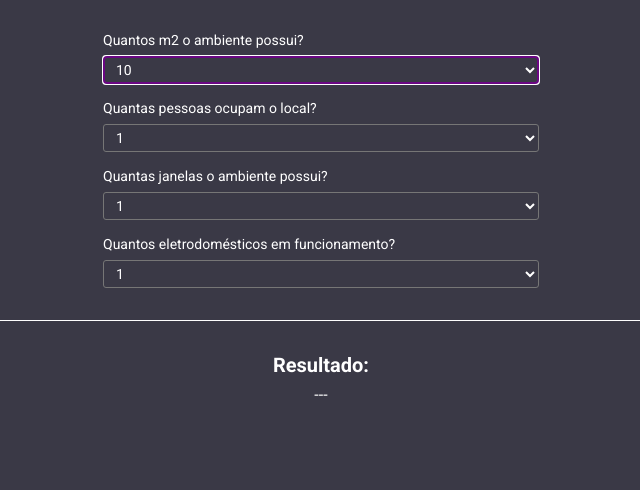
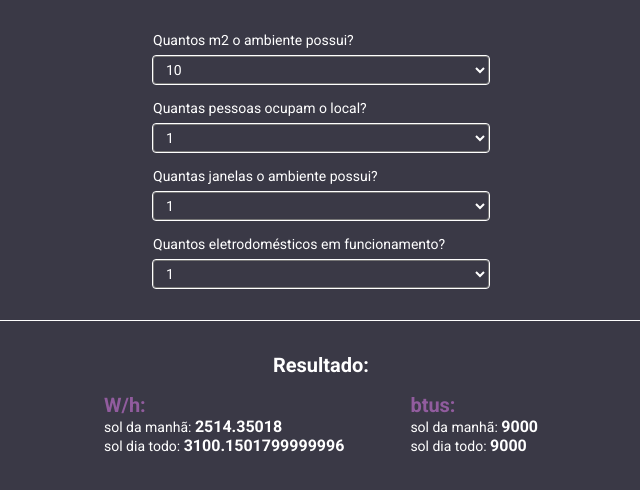
Before and after one commit to gledsonmiranda/btu-calculator, a plain HTML site: page index.html in a window 1280 px wide. Shown: the whole page, without its empty margins (319-959 px from the left). Drawn offline with Linux system fonts and the light colour scheme.

Commit message:
fix: stylesfor form

```diff
--- a/assets/btu-calculator.js
+++ b/assets/btu-calculator.js
@@ -1,11 +1,4 @@
-const input = {
-  meter: 0,
-  people: 0,
-  window: 0,
-  appliance: 0,
-};
-
-var btuCalculatorData = {
+const btuCalculatorData = {
   wattsReferenceNumber: 0.2929,
   morningSunReference: 600,
   allDaySunReference: 800,
@@ -21,7 +14,7 @@ var btuCalculatorData = {
   ]
 };
 
-var btuCalculator = {
+const btuCalculator = {
   getMorningSunWatts: (meter) => {
     let btu = meter * btuCalculatorData.morningSunReference;
 
@@ -65,6 +58,16 @@ var btuCalculator = {
 
     return btuReference[0].value;
   },
+  loadFormData: () => {
+    const formData = {
+      meter: Number(document.querySelector('select[name="meter"').value),
+      people: Number(document.querySelector('select[name="people"').value),
+      window: Number(document.querySelector('select[name="window"').value),
+      appliance: Number(document.querySelector('select[name="appliance"').value),
+    }
+
+    btuCalculator.init(formData);
+  },
   init: (input) => {
     const morningSun = btuCalculator.getMorningSunWatts(input.meter);
     const allDaySun = btuCalculator.getAllDaySunWatts(input.meter);
@@ -92,13 +95,21 @@ var btuCalculator = {
       allDaySun: btuCalculator.getBtuByReference(resultWatts.allDaySunWatts)
     }
 
-    console.log(dataWatts);
+    console.log('dataWatts', dataWatts);
     console.log('resultWatts', resultWatts);
     console.log('resultBtus', resultBtus);
 
     btuCalculator.showResult(`
-     sol da manha: ${resultBtus.morningSun}<br>
-     sol dia todo: ${resultBtus.allDaySun}
+      <div class="item">
+        <span class="title">W/h:</span>
+        <p>sol da manhã: <strong>${resultWatts.morningSun}</strong></p>
+        <p>sol dia todo: <strong>${resultWatts.allDaySun}</strong></p>
+      </div>
+      <div class="item">
+        <span class="title">btus:</span>
+        <p>sol da manhã: <strong>${resultBtus.morningSun}</strong></p>
+        <p>sol dia todo: <strong>${resultBtus.allDaySun}</strong></p>
+      </div>
     `);
   },
 };
@@ -109,13 +120,8 @@ if (formBtu) {
   formBtu.addEventListener('change', (e) => {
     e.preventDefault();
 
-    const formData = {
-      meter: Number(document.querySelector('select[name="meter"').value),
-      people: Number(document.querySelector('select[name="people"').value),
-      window: Number(document.querySelector('select[name="window"').value),
-      appliance: Number(document.querySelector('select[name="appliance"').value),
-    }
+    btuCalculator.loadFormData();
+  });
 
-    btuCalculator.init(formData);
-  });
+  btuCalculator.loadFormData();
 }
--- a/assets/style.css
+++ b/assets/style.css
@@ -1,10 +1,18 @@
+:root {
+  --purple: rgb(145, 92, 158);
+}
+
 * {
   margin: 0;
   padding: 0;
   box-sizing: border-box;
 }
 
-body, input, textarea, select, button {
+body,
+input,
+textarea,
+select,
+button {
   font: 400 16px 'Roboto', sans-serif;
   color: #fff;
   background-color: #3a3946;
@@ -16,7 +24,7 @@ body, input, textarea, select, button {
 
 form {
   width: 100%;
-  max-width: 500px;
+  max-width: 400px;
   padding: 0 2rem;
   margin: 0 auto 2rem;
 }
@@ -37,10 +45,13 @@ select {
   padding: 0.25rem 0.5rem;
   font-size: 0.875rem;
   border-radius: 3px;
+  outline-width: 1px;
+  outline-style: solid;
 }
 
 select:focus {
-  outline-color: rgb(106, 6, 131);
+  outline-color: var(--purple);
+  border-color: var(--purple);
 }
 
 .result-content {
@@ -53,3 +64,26 @@ select:focus {
   font-size: 1.25rem;
   margin-bottom: 0.5rem;
 }
+
+.result-content .result {
+  max-width: 500px;
+  margin: 1rem auto;
+  text-align: left;
+  display: flex;
+  justify-content: space-around;
+}
+
+.result-content .title {
+  font-size: 1.25rem;
+  font-weight: bold;
+  display: block;
+  color: var(--purple);
+}
+
+.result-content p {
+  font-size: 0.875rem;
+}
+
+.result-content strong {
+  font-size: 1rem;
+}
--- a/index.html
+++ b/index.html
@@ -1,5 +1,6 @@
 <!DOCTYPE html>
 <html lang="en">
+
 <head>
   <meta charset="UTF-8" />
   <link rel="preconnect" href="https://fonts.googleapis.com" />
@@ -9,13 +10,11 @@
   <meta name="viewport" content="width=device-width, initial-scale=1.0" />
   <title>BTU calculator</title>
 
-    <link
-      href="https://fonts.googleapis.com/css2?family=Roboto:wght@400;500;700&display=swap"
-      rel="stylesheet"
-    />
+  <link href="https://fonts.googleapis.com/css2?family=Roboto:wght@400;500;700&display=swap" rel="stylesheet" />
 
   <link rel="stylesheet" href="assets/style.css" />
 </head>
+
 <body>
   <main>
     <div class="btu-calculator">
@@ -23,7 +22,7 @@
         <form id="form-btu">
           <div class="input-wrapper">
             <label for="meter">Quantos m2 o ambiente possui?</label>
-              <select name="meter" autofocus>
+            <select name="meter">
               <option value="10">10</option>
               <option value="12">12</option>
               <option value="15">15</option>
@@ -84,4 +83,5 @@
 
   <script src="assets/btu-calculator.js" defer></script>
 </body>
+
 </html>
```
Lines whose indentation alone changed are shown as unchanged.
